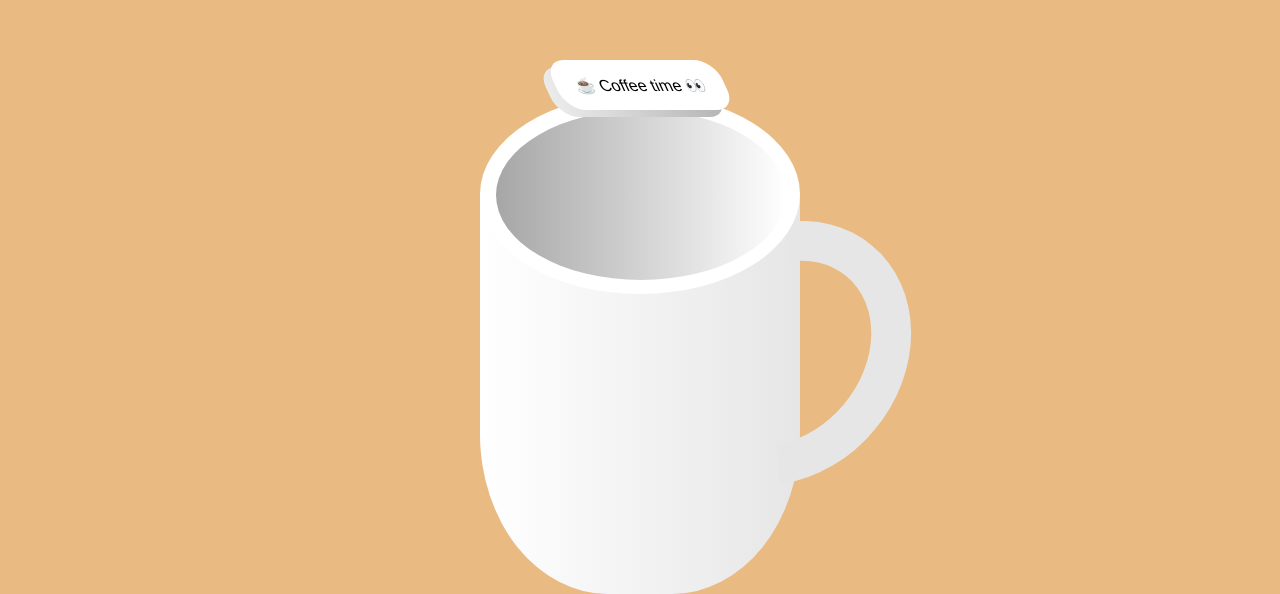
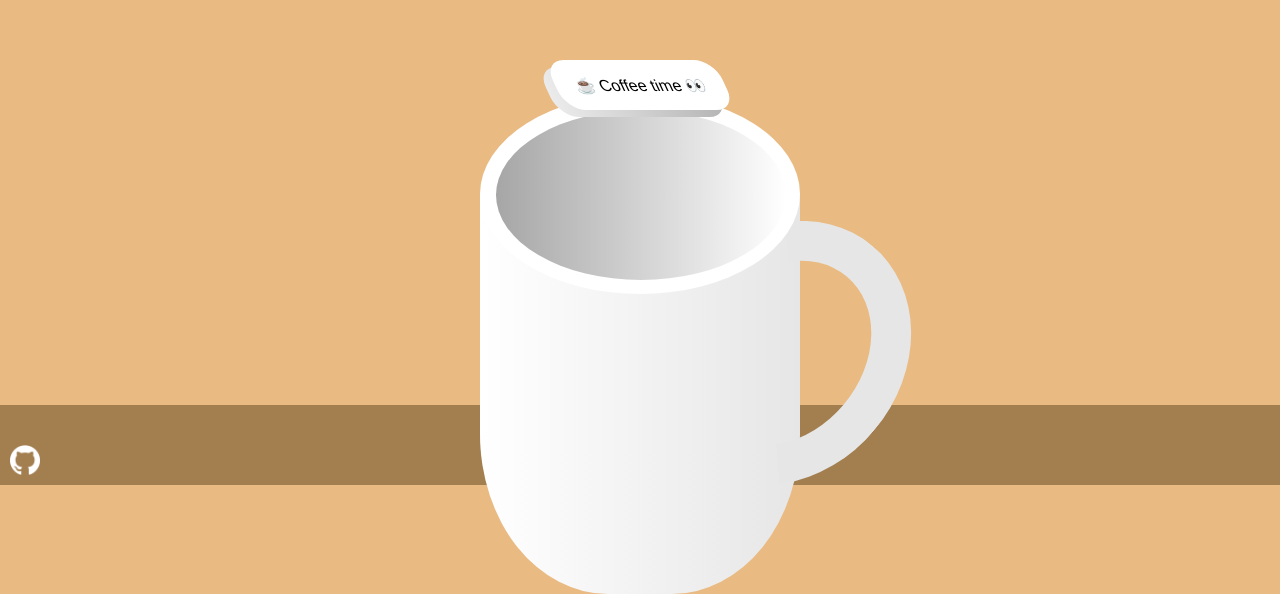
Before and after one commit to Samucl/coffee-mug, a Next.js app: page / in a window 1280 px wide. Shown: the part 315-909 px from the top of the page. Built offline with nearby package versions, Linux system fonts and the light colour scheme.

Commit message:
Table added, Readme updated

```diff
--- a/src/app/page.tsx
+++ b/src/app/page.tsx
@@ -4,16 +4,27 @@ import { Kettle } from "@/components/Kettle";
 import { PlayButton } from "@/components/PlayButton";
 import { useEffect, useState } from "react";
 import styled from "styled-components";
+import Image from 'next/image'
+import { Table } from "@/components/Table";
 
 const Background = styled.div`
-    background: inherit;
-    height: 100vh;
-    width: 100vw;
-    display: grid;
-    place-items: center;
+  background: inherit;
+  height: 100vh;
+  width: 100vw;
+  display: grid;
+  place-items: center;
 `
+const Logo = styled(Image)`
+  position: fixed;
+  bottom: 10px;
+  left: 10px;
+  cursor: pointer;
+  filter: invert();
+`
+
 export default function Home() {
 
+  const [isMugSlide, setIsMugSlide] = useState<boolean>(false);
   const [isAppeared, setIsAppeared] = useState<boolean>(false);
   const [isStarted, setIsStarted] = useState<boolean>(false);
   const [isPlayClicked, setIsPlayClicked] = useState<boolean>(false);
@@ -35,9 +46,19 @@ export default function Home() {
 
   return (
     <Background>
+      <Table isMugSlide={isMugSlide}/>
       {isAppeared ? <PlayButton name="☕ Coffee time 👀" onClickHandler={handlePlayClick} /> : <></>}
-      {isPlayClicked ? <Kettle setIsPouring={setIsPouring}/> : <></>}
-      <CoffeeMug isStarted={isStarted} setIsAppeared={setIsAppeared} isPouring={isPouring} />
+      {isPlayClicked ? <Kettle setIsPouring={setIsPouring} /> : <></>}
+      <CoffeeMug
+        isStarted={isStarted}
+        setIsAppeared={setIsAppeared}
+        isPouring={isPouring}
+        setIsMugSlide={setIsMugSlide}
+        isMugSlide={isMugSlide}
+      />
+      <a href="https://github.com/Samucl/coffee-mug">
+        <Logo src="/images/GitHub.png" alt="GitHub" width={30} height={30} />
+      </a>
     </Background>
   )
 }
--- a/src/components/CoffeeMug/CoffeeMug.tsx
+++ b/src/components/CoffeeMug/CoffeeMug.tsx
@@ -6,24 +6,24 @@ type CoffeeMugProps = {
   isStarted: boolean
   setIsAppeared: any
   isPouring: boolean
+  setIsMugSlide: any
+  isMugSlide: boolean
 }
 
-const CoffeeMug = ({ isStarted, setIsAppeared, isPouring }: CoffeeMugProps) => {
-
-  const [isSlipped, setIsSlipped] = useState<boolean>(false);
+const CoffeeMug = ({ isStarted, setIsAppeared, isPouring, setIsMugSlide, isMugSlide }: CoffeeMugProps) => {
 
   const mugAppearAnimation = useSpring({
     left: isStarted ? '50%' : '0',
     opacity: isStarted ? '100%' : '0%',
     config: { tension: 40, friction: 10 },
     onRest: () => {
-      setIsSlipped(true);
+      setIsMugSlide(true);
     },
   });
 
   const mugZoomAnimation = useSpring({
-    transform: isSlipped ? 'scale(2) translateX(-25%)' : 'scale(1) translateX(-50%)',
-    bottom: isSlipped ? '2%' : '50%',
+    transform: isMugSlide ? 'scale(2) translateX(-25%)' : 'scale(1) translateX(-50%)',
+    bottom: isMugSlide ? '2%' : '50%',
     config: { mass: 1, tension: 50, friction: 10 },
     onRest: () => {
       setIsAppeared(true);
--- /dev/null
+++ b/src/components/Table/Table.styles.tsx
@@ -0,0 +1,10 @@
+import { animated } from "react-spring";
+import styled from "styled-components";
+
+export const TableWrapper = styled(animated.div)`
+    position: absolute;
+    background-color: #a37f50;
+    width: 100vw;
+    height: 60vh;
+    bottom: 0;
+`
--- /dev/null
+++ b/src/components/Table/Table.tsx
@@ -0,0 +1,20 @@
+import { useSpring } from "react-spring";
+import { TableWrapper } from "./Table.styles"
+
+type TableProps = {
+    isMugSlide: boolean
+}
+
+const Table = ({ isMugSlide }: TableProps) => {
+
+    const zoomTable = useSpring({
+        height: isMugSlide ? '10vh' : '60vh',
+        config: { mass: 1, tension: 50, friction: 10 },
+      });
+
+    return (
+        <TableWrapper style={{...zoomTable}}/>
+    )
+};
+
+export default Table;
--- /dev/null
+++ b/src/components/Table/index.ts
@@ -0,0 +1 @@
+export {default as Table} from './Table';
```
Also changed, not shown: src/components/Kettle/Kettle.styles.tsx (+1 -6 lines), public/images/GitHub.png (added), 1 other file (tests, documents, lock files or other folders).
